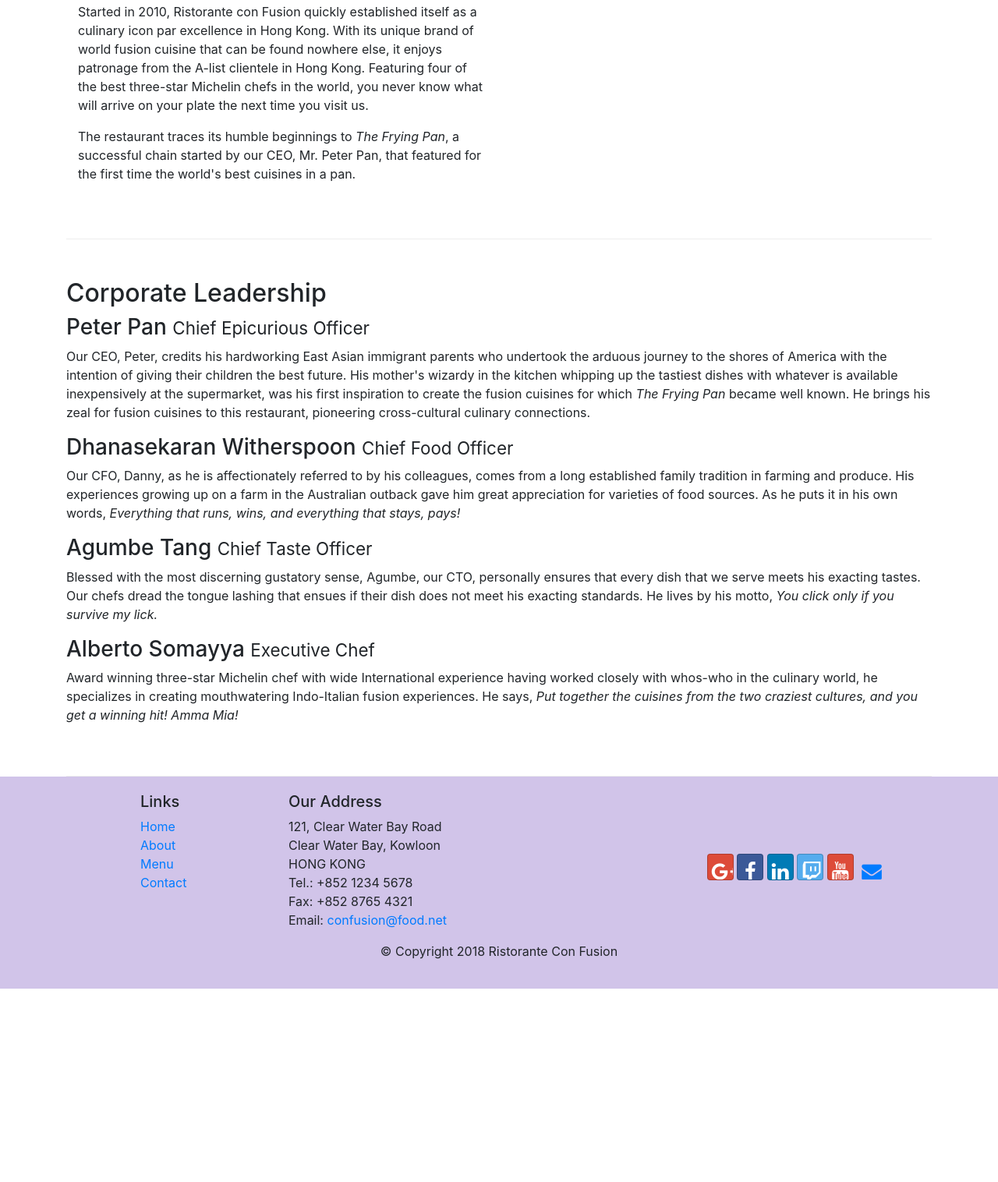
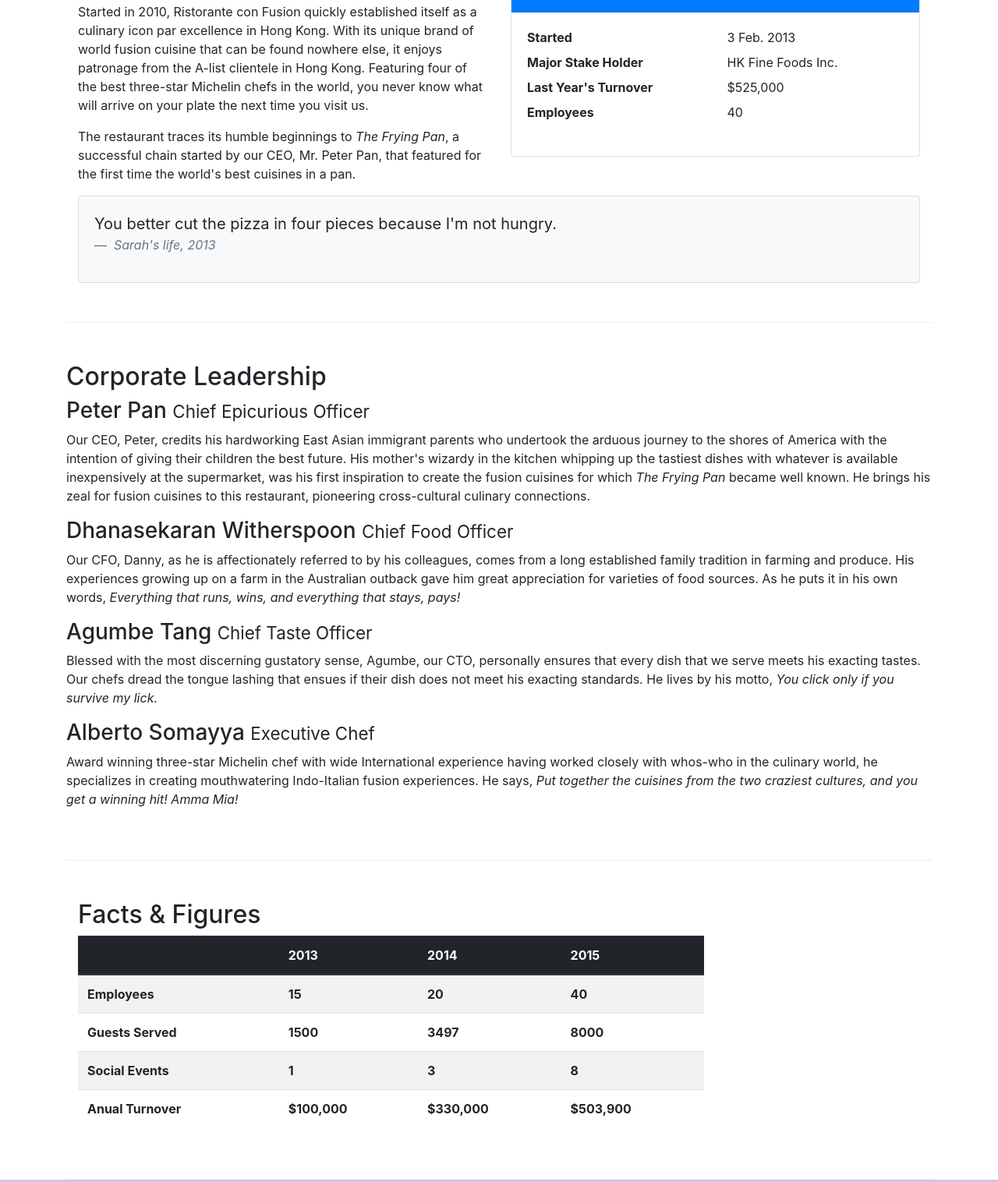
Before and after one commit to SarahZam/Restaurant-Website-Demo, a website: page aboutus.html in a window 1280 px wide. Shown: the part 558-2074 px from the top of the page at 78% size. Before the commit the page ends 1826 px from the top, so only its background shows below. Drawn offline with nearby package versions, Linux system fonts and the light colour scheme.

Commit message:
tables and card added

```diff
--- a/aboutus.html
+++ b/aboutus.html
@@ -68,9 +68,37 @@
                 <p>Started in 2010, Ristorante con Fusion quickly established itself as a culinary icon par excellence in Hong Kong. With its unique brand of world fusion cuisine that can be found nowhere else, it enjoys patronage from the A-list clientele in Hong Kong.  Featuring four of the best three-star Michelin chefs in the world, you never know what will arrive on your plate the next time you visit us.</p>
                 <p>The restaurant traces its humble beginnings to <em>The Frying Pan</em>, a successful chain started by our CEO, Mr. Peter Pan, that featured for the first time the world's best cuisines in a pan.</p>
             </div>
-            <div>
+            <div class="col-sm">
+                <div class="card">
+                    <h3 class="card-header bg-primary text-white">Facts At a Glance</h3>
+                    <div class="card-body">
+                        <dl class="row">
+                            <dt class="col-6">Started</dt>
+                            <dd class="col-6">3 Feb. 2013</dd>
+                            <dt class="col-6">Major Stake Holder</dt>
+                            <dd class="col-6">HK Fine Foods Inc.</dd>
+                            <dt class="col-6">Last Year's Turnover</dt>
+                            <dd class="col-6">$525,000</dd>
+                            <dt class="col-6">Employees</dt>
+                            <dd class="col-6">40</dd>
+                        </dl>
+                    </div>
+                </div>
+            </div>
+            <div class="col-12">
+                <div class="card card-body bg-light">
+                    <blockquote class="blockquote">
+                        <p class="mb-0">You better cut the pizza in four pieces because I'm not hungry.</p>
+                        <footer class="blockquote-footer">
+                        <cite title="Source Title">
+                            Sarah's life, 2013
+                        </cite>
+                        </footer>
+                    </blockquote>
+                </div>
             </div>
         </div>
+
 
 
         <div class="row row-content">
@@ -87,6 +115,50 @@
             </div>
        </div>
 
+        <div class="row row-content">
+            <div class="col-12 col-sm-9">
+                <h2>Facts &amp; Figures </h2>
+                <div class="table-responsive">
+                    <table class="table table-striped">
+                        <thead class="thead-dark">
+                        <tr>
+                            <th>&nbsp;</th>
+                            <th>2013</th>
+                            <th>2014</th>
+                            <th>2015</th>
+                        </tr>
+                        </thead>
+                        <tbody>
+                            <tr>
+                                <th>Employees</th>
+                                <th>15</th>
+                                <th>20</th>
+                                <th>40</th>
+                            </tr>
+                            <tr>
+                                <th>Guests Served</th>
+                                <th>1500</th>
+                                <th>3497</th>
+                                <th>8000</th>
+                            </tr>
+                            <tr>
+                                <th>Social Events</th>
+                                <th>1</th>
+                                <th>3</th>
+                                <th>8</th>
+                            </tr>
+                            <tr>
+                                <th>Anual Turnover</th>
+                                <th>$100,000</th>
+                                <th>$330,000</th>
+                                <th>$503,900</th>
+                            </tr>
+                        </tbody>
+                    </table>
+                </div>
+            </div>
+            <div class="col-12 col-sm-3"></div>
+        </div>
     </div>
 
     <footer class="footer">
```
Also changed, not shown: css/style.css (line endings or trailing spaces), img/alberto.png (added), img/buffet.png (added), img/logo.png (added), img/uthappizza.png (added), 1 other file.
